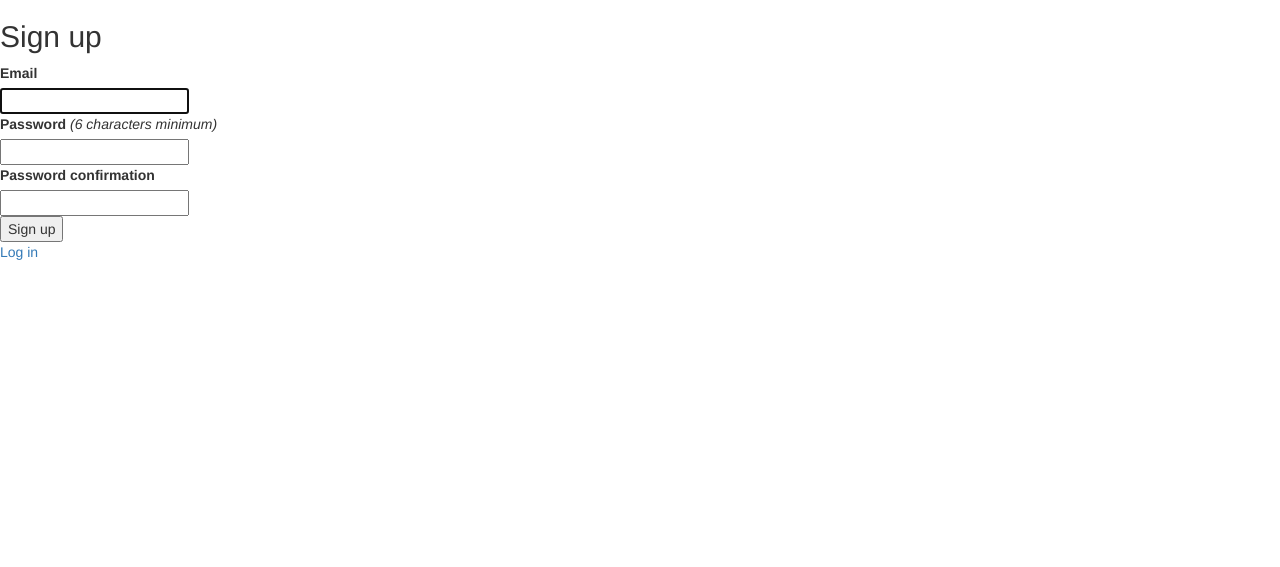
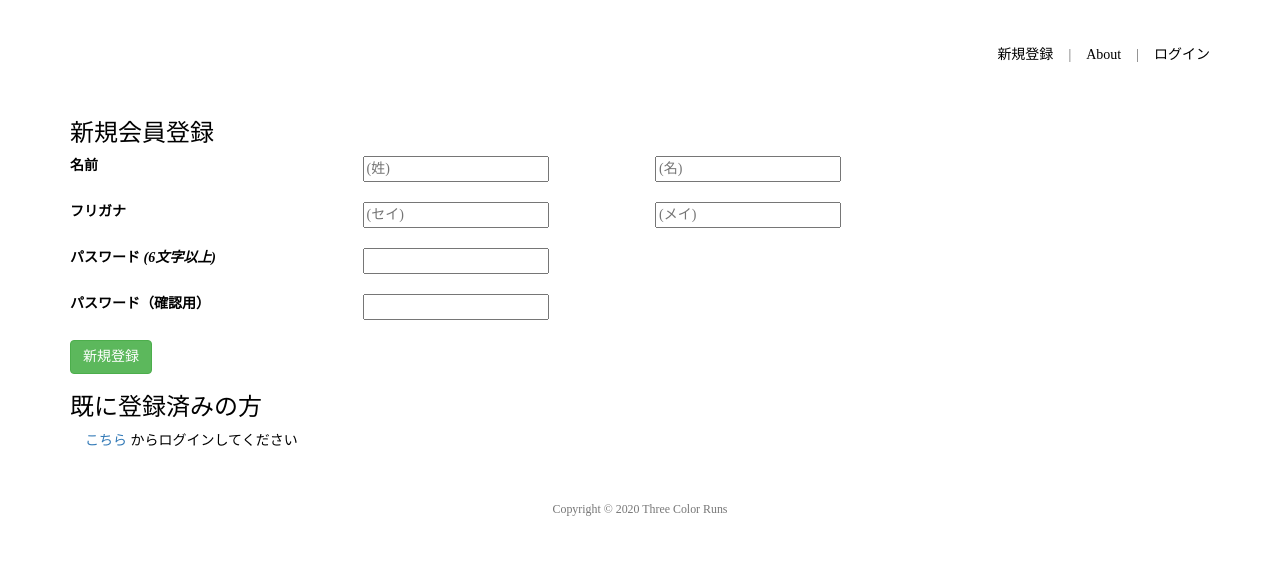
Before and after one commit to kasyu-create/manzai, a Rails app: page /users/sign_up in a window 1280 px wide. Shown: the top 567 px of the page. Run offline with Rails 7, Linux system fonts and the light colour scheme; style sheets or scripts are compiled from the project's sources; some libraries are stand-ins or nearby versions.

Commit message:
ログイン・サインイン画面、ヘッダー・フッター画面導入

```diff
--- a/app/controllers/admins/top_controller.rb
+++ b/app/controllers/admins/top_controller.rb
@@ -1,4 +1,7 @@
 class Admins::TopController < ApplicationController
   def top
   end
+
+  def about
+  end
 end
--- /dev/null
+++ b/app/views/layouts/_footer.html.erb
@@ -0,0 +1,6 @@
+<footer>
+        <div class="container">
+          <div class="small text-center text-muted" style="margin: 50px 0;">Copyright © 2020  Three Color Runs
+          </div>
+        </div>
+</footer>
--- /dev/null
+++ b/app/views/layouts/_header.html.erb
@@ -0,0 +1,57 @@
+<header>
+  <div class="container">
+    <nav class="nav navbar-nav navbar-left">
+      <h1 class="sample"></h1>
+    </nav>
+    <nav>
+      <ul class="nav navbar-nav navbar-right" style="margin-top: 30px;">
+        <% if user_signed_in? %>
+
+          <!--カスタマーがログインしている時 -->
+          <li style="font-family: HiraMinPro-W6; margin-top: 15px;">
+            ようこそ、<%= current_user.last_name + current_user.first_name %>さん！
+          </li>
+
+          <li><%= link_to "マイページ", users_show_path, style: "font-family: HiraMinPro-W6; color: #000000;" %></li>
+          <li style="font-family: Osaka; margin-top: 15px; color: #696969;">|</li>
+
+          <li><%= link_to "題材一覧", users_scripts_path, style: "font-family: HiraMinPro-W6; color: #000000;" %></li>
+          <li style="font-family: Osaka; margin-top: 15px; color: #696969;">|</li>
+
+          <li><%= link_to "About", admins_about_path, style: "font-family: HiraMinPro-W6; color: #000000;" %></li>
+          <li style="font-family: Osaka; margin-top: 15px; color: #696969;">|</li>
+
+          <li><%= link_to "ログアウト", destroy_user_session_path, method: :delete, style: "font-family: HiraMinPro-W6; color: #000000;" %></li>
+
+
+        <% elsif admin_signed_in? %>
+
+          <!-- 管理者がログインしている時 -->
+          <li><%= link_to "題材一覧", admins_boke_tukkomis_path, style: "font-family: HiraMinPro-W6; color: #000000;" %></li>
+          <li style="font-family: Osaka; margin-top: 15px; color: #696969;">|</li>
+
+          <li><%= link_to "会員一覧", admins_users_path, style: "font-family: HiraMinPro-W6; color: #000000;" %></li>
+          <li style="font-family: Osaka; margin-top: 15px; color: #696969;">|</li>
+
+          <li><%= link_to "ジャンル一覧", admins_genres_path, style: "font-family: HiraMinPro-W6; color: #000000;" %></li>
+          <li style="font-family: Osaka; margin-top: 15px; color: #696969;">|</li>
+
+          <li><%= link_to "About", admins_about_path, style: "font-family: HiraMinPro-W6; color: #000000;" %></li>
+
+          <li style="font-family: Osaka; margin-top: 15px; color: #696969;">|</li>
+          <li><%= link_to "ログアウト", destroy_admin_session_path, method: :delete %></li>
+
+        <% else %>
+          <!-- ログインしていない時 -->
+          <li><%= link_to "新規登録", new_user_registration_path, style: "font-family: HiraMinPro-W6; color: #000000;" %></li>
+          <li style="font-family: Osaka; margin-top: 15px; color: #696969;">|</li>
+
+          <li><%= link_to "About", admins_about_path, style: "font-family: HiraMinPro-W6; color: #000000;" %></li>
+          <li style="font-family: Osaka; margin-top: 15px; color: #696969;">|</li>
+
+          <li><%= link_to "ログイン", new_user_session_path, style: "font-family: HiraMinPro-W6; color: #000000;" %></li>
+        <% end %>
+      </ul>
+    </nav>
+  </div>
+</header>
--- a/app/views/layouts/application.html.erb
+++ b/app/views/layouts/application.html.erb
@@ -9,7 +9,55 @@
     <%= javascript_include_tag 'application', 'data-turbolinks-track': 'reload' %>
   </head>
 
-  <body>
-    <%= yield %>
-  </body>
+  <% if user_signed_in? %>
+  <body id="wrapper" style="background-color: white; font-family: HiraMinPro-W6; color: #000000;">
+
+    <!-- ヘッダー -->
+    <div id="header">
+      <%= render "layouts/header" %>
+    </div>
+
+    <!-- Body部分 -->
+    <div class="container" style="margin-top: 20px;">
+      <%= yield %>
+    </div>
+
+    <!-- Footer -->
+    <%= render "layouts/footer" %>
+    </body>
+
+  <% elsif admin_signed_in? %>
+  <body id="wrapper" style="background-color: #EEEEEE; font-family: HiraMinPro-W6; color: #000000;">
+
+    <!-- ヘッダー -->
+    <div id="header">
+      <%= render "layouts/header" %>
+    </div>
+
+    <!-- Body部分 -->
+    <div class="container" style="margin-top: 20px;">
+      <%= yield %>
+    </div>
+
+    <!-- Footer -->
+    <%= render "layouts/footer" %>
+    </body>
+
+  <% else %>
+  <body id="wrapper" style="background-color: white; font-family: HiraMinPro-W6; color: #000000; ">
+
+    <!-- ヘッダー -->
+    <div id="header">
+      <%= render "layouts/header" %>
+    </div>
+
+    <!-- Body部分 -->
+    <div class="container" style="margin-top: 20px;">
+      <%= yield %>
+    </div>
+
+    <!-- Footer -->
+    <%= render "layouts/footer" %>
+    </body>
+    <% end %>
 </html>
--- a/app/views/users/registrations/new.html.erb
+++ b/app/views/users/registrations/new.html.erb
@@ -1,29 +1,55 @@
-<h2>Sign up</h2>
+<h3>新規会員登録</h3>
 
 <%= form_for(resource, as: resource_name, url: registration_path(resource_name)) do |f| %>
-  <%= render "users/shared/error_messages", resource: resource %>
 
-  <div class="field">
-    <%= f.label :email %><br />
-    <%= f.email_field :email, autofocus: true, autocomplete: "email" %>
+  <div class="row">
+    <label class="col-lg-3">名前</label>
+    <div class="col-lg-3">
+      <%= f.text_field :last_name,autoforcus: true, autocomplete: "last_name",  placeholder: "(姓)" %>
+    </div>
+    <div class="col-lg-3">
+      <%= f.text_field :first_name,autoforcus: true, autocomplete: "first_name",  placeholder: "(名)" %>
+    </div>
+  </div><br>
+
+  <div class="row">
+    <label class="col-lg-3">フリガナ</label>
+    <div class="col-lg-3">
+      <%= f.text_field :last_name_kana,autoforcus: true, autocomplete: "last_name_kana",  placeholder: "(セイ)" %>
+    </div>
+    <div class="col-lg-3">
+      <%= f.text_field :first_name_kana,autoforcus: true, autocomplete: "first_name_kana",  placeholder: "(メイ)" %>
+    </div>
+  </div><br>
+
+  <div class="row">
+    <label class="col-lg-3">パスワード
+    <% if @minimum_password_length %>
+      <em>(<%= @minimum_password_length %>文字以上)</em>
+    <% end %></label>
+    <div class="col-lg-3">
+      <%= f.password_field :password, autocomplete: "encrypted_password",  placeholder: "\uf023", class: 'fa' %>
+    </div>
+  </div><br>
+
+
+  <div class="row">
+    <label class="col-lg-3">パスワード（確認用）</label>
+    <div class="col-lg-3">
+      <%= f.password_field :password_confirmation, autocomplete: "encrypted_password",  placeholder: "\uf023", class: 'fa' %>
+    </div>
+  </div><br>
+
+  <div class="actions">
+    <%= f.submit "新規登録", class: "btn btn-success" %>
   </div>
 
-  <div class="field">
-    <%= f.label :password %>
-    <% if @minimum_password_length %>
-    <em>(<%= @minimum_password_length %> characters minimum)</em>
-    <% end %><br />
-    <%= f.password_field :password, autocomplete: "new-password" %>
-  </div>
 
-  <div class="field">
-    <%= f.label :password_confirmation %><br />
-    <%= f.password_field :password_confirmation, autocomplete: "new-password" %>
-  </div>
-
-  <div class="actions">
-    <%= f.submit "Sign up" %>
-  </div>
+<h3>既に登録済みの方</h3>
+<div class="col-sm-3">
+  <%- if controller_name != 'sessions' %>
+    <%= link_to "こちら", new_session_path(resource_name) %>
+  <% end %>
+からログインしてください
+</div>
 <% end %>
-
-<%= render "users/shared/links" %>
--- a/config/routes.rb
+++ b/config/routes.rb
@@ -9,6 +9,7 @@
 
   namespace :admins do
    root :to => 'top#top'
+   get 'about' => 'top#about'
    resources :users, only: [:index, :show, :edit, :update]
    resources :genres, only: [:index, :create, :edit, :update]
    resources :boke_tukkomis, only: [:show, :index, :new, :create, :edit, :update]
@@ -27,6 +28,7 @@
    get 'users/edit' => 'users#edit'
    patch 'update' => 'users#update'
    get 'quit' => 'users#quit'
+   resources :scripts, only: [:show, :index, :edit, :update]
   end
 
 
```
Also changed, not shown: app/views/users/sessions/new.html.erb (+23 -7 lines), app/views/admins/top/about.html.erb (added), 1 other file.
